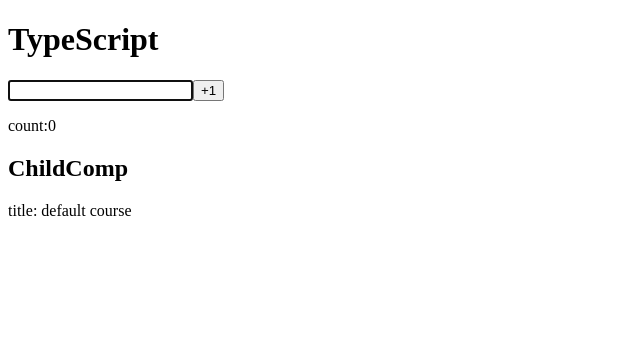
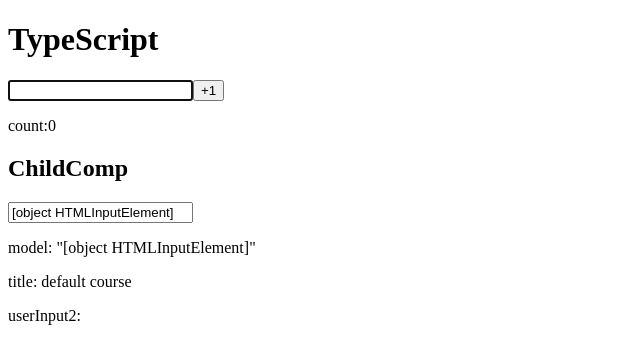
Before and after one commit to reo0306/vue-practise, a Vue app in the folder vue-typescript-lesson/: page / in a window 1280 px wide. Shown: the top 364 px of the page, without its empty margins (0-640 px from the left). Built offline with nearby package versions, Linux system fonts and the light colour scheme; the HTML template or start-up script is replaced by a standard one.

Commit message:
add defineModel

```diff
--- a/vue-typescript-lesson/src/App.vue
+++ b/vue-typescript-lesson/src/App.vue
@@ -19,8 +19,9 @@ onMounted(() => {
   userInput.value?.focus()
 })
 
-const courseTitle = ref('vue.js course')
+//const courseTitle = ref('vue.js course')
 
+const userInput2 = ref('')
 </script>
 
 <template>
@@ -28,5 +29,7 @@ const courseTitle = ref('vue.js course')
   <input ref="user-input" type="text" />
   <button @click="countUp">+1</button>
   <p>count:{{ count }}</p>
-  <ChildComp :course="courseTitle"/>
+  <!-- <ChildComp :course="courseTitle"/>-->
+  <ChildComp v-model="userInput" />
+  <p>userInput2: {{ userInput2 }}</p>
 </template>
--- a/vue-typescript-lesson/src/components/ChildComp.vue
+++ b/vue-typescript-lesson/src/components/ChildComp.vue
@@ -13,8 +13,14 @@ const { title = 'default course' } = defineProps<Course>()
     default: 'default course'
   }
 })*/
+
+const [model, modifiers] = defineModel<string, 'trim' | 'uppercase'>({ required: true })
+console.log(modifiers.uppercase)
+//const model = defineModel({type: String, required: true})
 </script>
 <template>
   <h2>ChildComp</h2>
+  <input v-model="model" type="text" />
+  <p>model: {{ model }}</p>
   <p>title: {{ title }}</p>
 </template>
```
